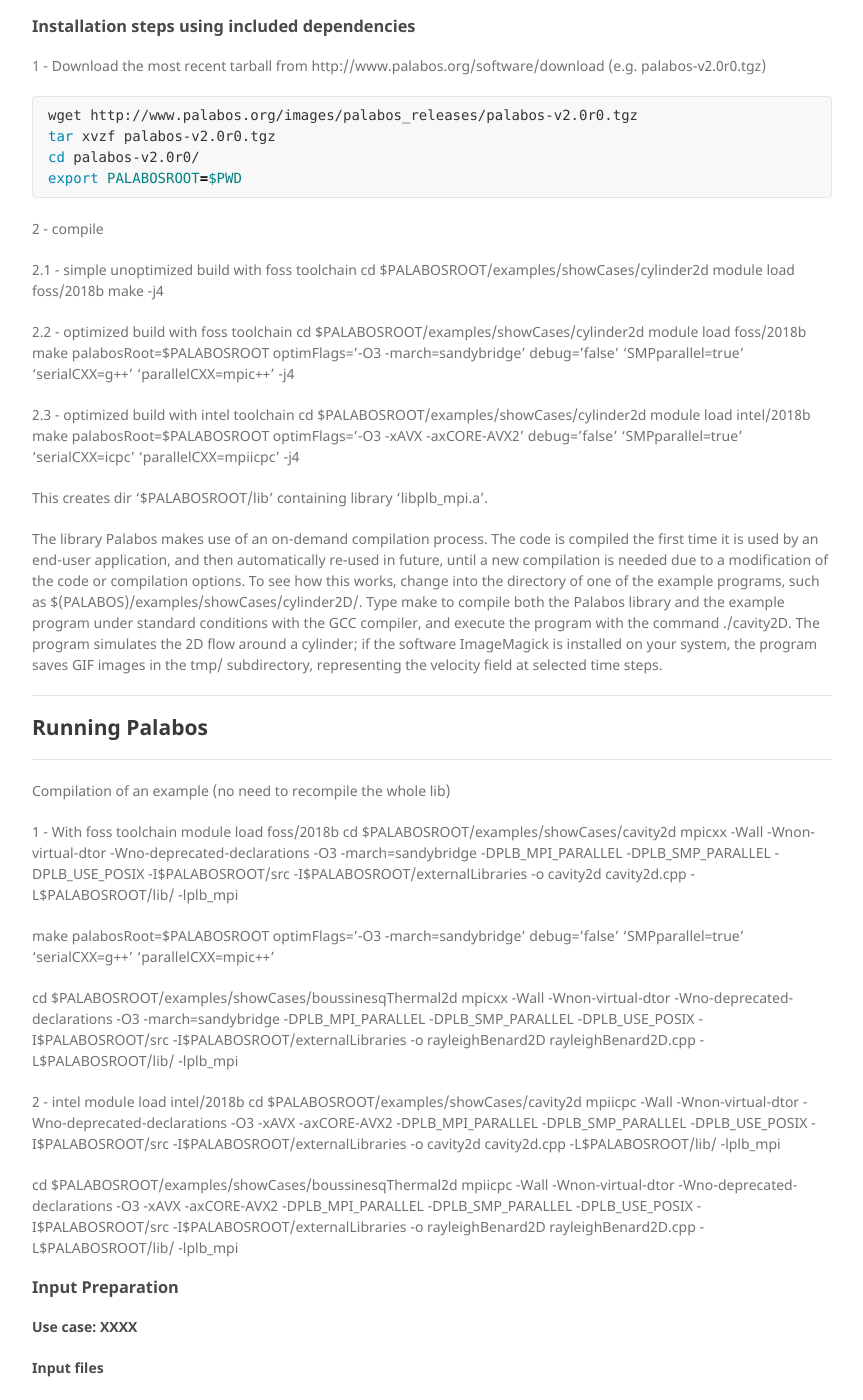
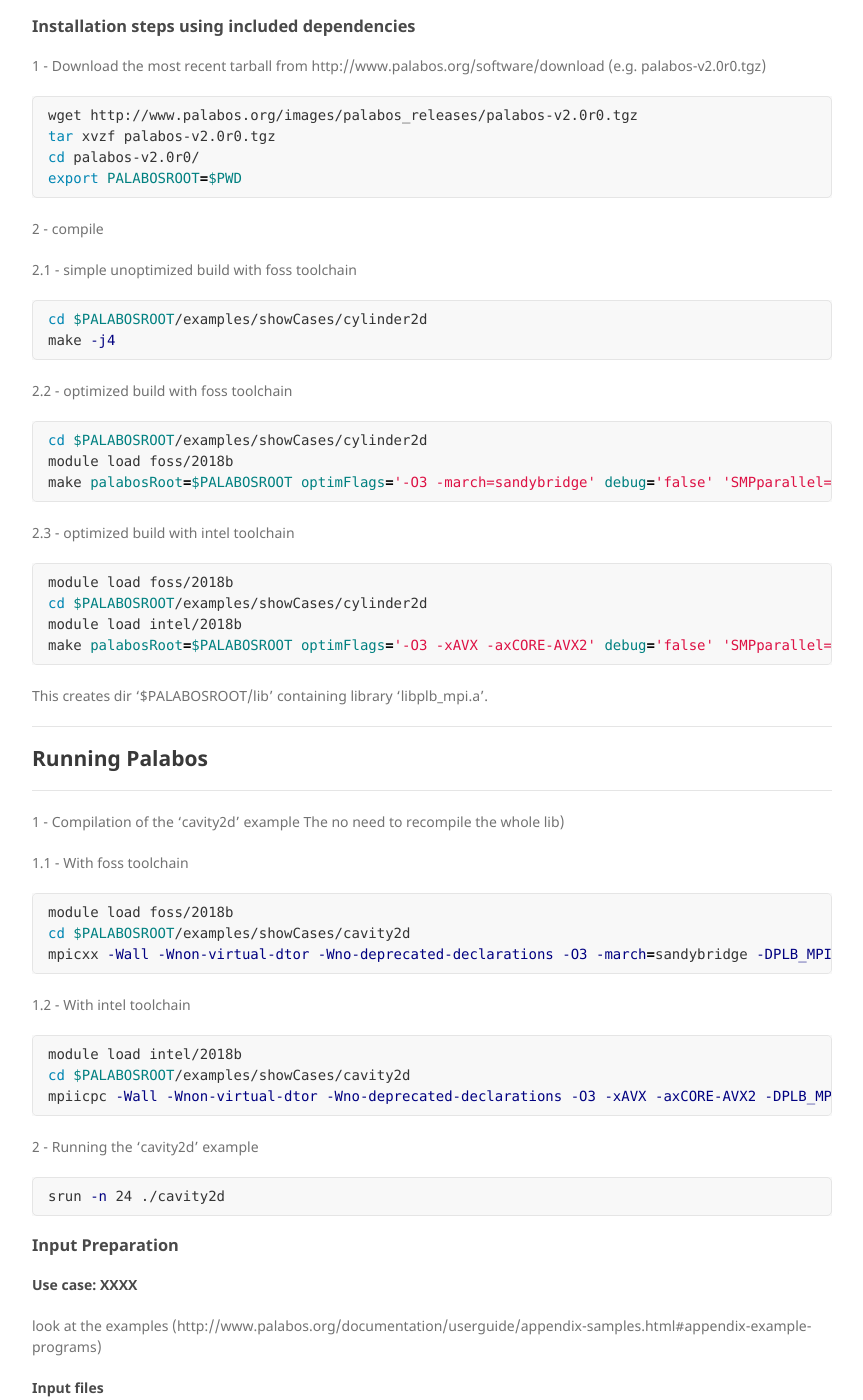
Before and after one commit to compbiomedeu/compbiomedeu.github.io, a Jekyll site: the page built from applications/Palabos/Palabos.md, in a window 1280 px wide and 1400 px high, scrolled down 1257 px. Shown: the whole window, without its empty margins (178-1041 px from the left). Built offline with Jekyll 4.4.1, drawn with Linux system fonts in a browser that asks for light colours; our own code applies the rules of GitHub Pages for plain Markdown files.

Commit message:
corrections for palabos

````diff
--- a/applications/Palabos/Palabos.md
+++ b/applications/Palabos/Palabos.md
@@ -63,61 +63,58 @@ export PALABOSROOT=$PWD
 2 - compile
 
 2.1 - simple unoptimized build with foss toolchain
+```bash
 cd $PALABOSROOT/examples/showCases/cylinder2d
-module load foss/2018b
 make -j4
+```
 
 2.2 - optimized build with foss toolchain
+```bash
 cd $PALABOSROOT/examples/showCases/cylinder2d
 module load foss/2018b
 make palabosRoot=$PALABOSROOT optimFlags='-O3 -march=sandybridge' debug='false' 'SMPparallel=true' 'serialCXX=g++' 'parallelCXX=mpic++' -j4
+```
 
 2.3 - optimized build with intel toolchain
+```bash
+module load foss/2018b
 cd $PALABOSROOT/examples/showCases/cylinder2d
 module load intel/2018b
 make palabosRoot=$PALABOSROOT optimFlags='-O3 -xAVX -axCORE-AVX2' debug='false' 'SMPparallel=true' 'serialCXX=icpc' 'parallelCXX=mpiicpc' -j4
-
+```
 
 This creates dir '$PALABOSROOT/lib' containing library 'libplb_mpi.a'.
-
-
-
-
-The library Palabos makes use of an on-demand compilation process. The code is compiled the first time it is used by an end-user application, and then automatically re-used in future, until a new compilation is needed due to a modification of the code or compilation options. To see how this works, change into the directory of one of the example programs, such as $(PALABOS)/examples/showCases/cylinder2D/. Type make to compile both the Palabos library and the example program under standard conditions with the GCC compiler, and execute the program with the command ./cavity2D. The program simulates the 2D flow around a cylinder; if the software ImageMagick is installed on your system, the program saves GIF images in the tmp/ subdirectory, representing the velocity field at selected time steps.
-
-
-
-
-
 
 ---
 ## Running Palabos
 ---
 
-Compilation of an example (no need to recompile the whole lib)
+1 - Compilation of the 'cavity2d' example
+The no need to recompile the whole lib)
 
-1 - With foss toolchain
+1.1 - With foss toolchain
+```bash
 module load foss/2018b
 cd $PALABOSROOT/examples/showCases/cavity2d
 mpicxx -Wall -Wnon-virtual-dtor -Wno-deprecated-declarations -O3 -march=sandybridge -DPLB_MPI_PARALLEL -DPLB_SMP_PARALLEL -DPLB_USE_POSIX -I$PALABOSROOT/src -I$PALABOSROOT/externalLibraries -o cavity2d cavity2d.cpp -L$PALABOSROOT/lib/ -lplb_mpi
+```
 
-make palabosRoot=$PALABOSROOT optimFlags='-O3 -march=sandybridge' debug='false' 'SMPparallel=true' 'serialCXX=g++' 'parallelCXX=mpic++'
-
-cd $PALABOSROOT/examples/showCases/boussinesqThermal2d
-mpicxx -Wall -Wnon-virtual-dtor -Wno-deprecated-declarations -O3 -march=sandybridge -DPLB_MPI_PARALLEL -DPLB_SMP_PARALLEL -DPLB_USE_POSIX -I$PALABOSROOT/src -I$PALABOSROOT/externalLibraries -o rayleighBenard2D rayleighBenard2D.cpp -L$PALABOSROOT/lib/ -lplb_mpi
-
-
-2 - intel
+1.2 - With intel toolchain
+```bash
 module load intel/2018b
 cd $PALABOSROOT/examples/showCases/cavity2d
 mpiicpc -Wall -Wnon-virtual-dtor -Wno-deprecated-declarations -O3 -xAVX -axCORE-AVX2 -DPLB_MPI_PARALLEL -DPLB_SMP_PARALLEL -DPLB_USE_POSIX -I$PALABOSROOT/src -I$PALABOSROOT/externalLibraries -o cavity2d cavity2d.cpp -L$PALABOSROOT/lib/ -lplb_mpi
+```
 
-cd $PALABOSROOT/examples/showCases/boussinesqThermal2d
-mpiicpc -Wall -Wnon-virtual-dtor -Wno-deprecated-declarations -O3 -xAVX -axCORE-AVX2 -DPLB_MPI_PARALLEL -DPLB_SMP_PARALLEL -DPLB_USE_POSIX -I$PALABOSROOT/src -I$PALABOSROOT/externalLibraries -o rayleighBenard2D rayleighBenard2D.cpp -L$PALABOSROOT/lib/ -lplb_mpi
+2 - Running the 'cavity2d' example
+```bash
+srun -n 24 ./cavity2d
+```
 
 ### Input Preparation
 
 #### Use case: XXXX
+look at the examples (http://www.palabos.org/documentation/userguide/appendix-samples.html#appendix-example-programs)
 
 #### Input files
 
````
Also changed, not shown: other parts of applications/Palabos/Palabos.md (+1 -1 lines).
